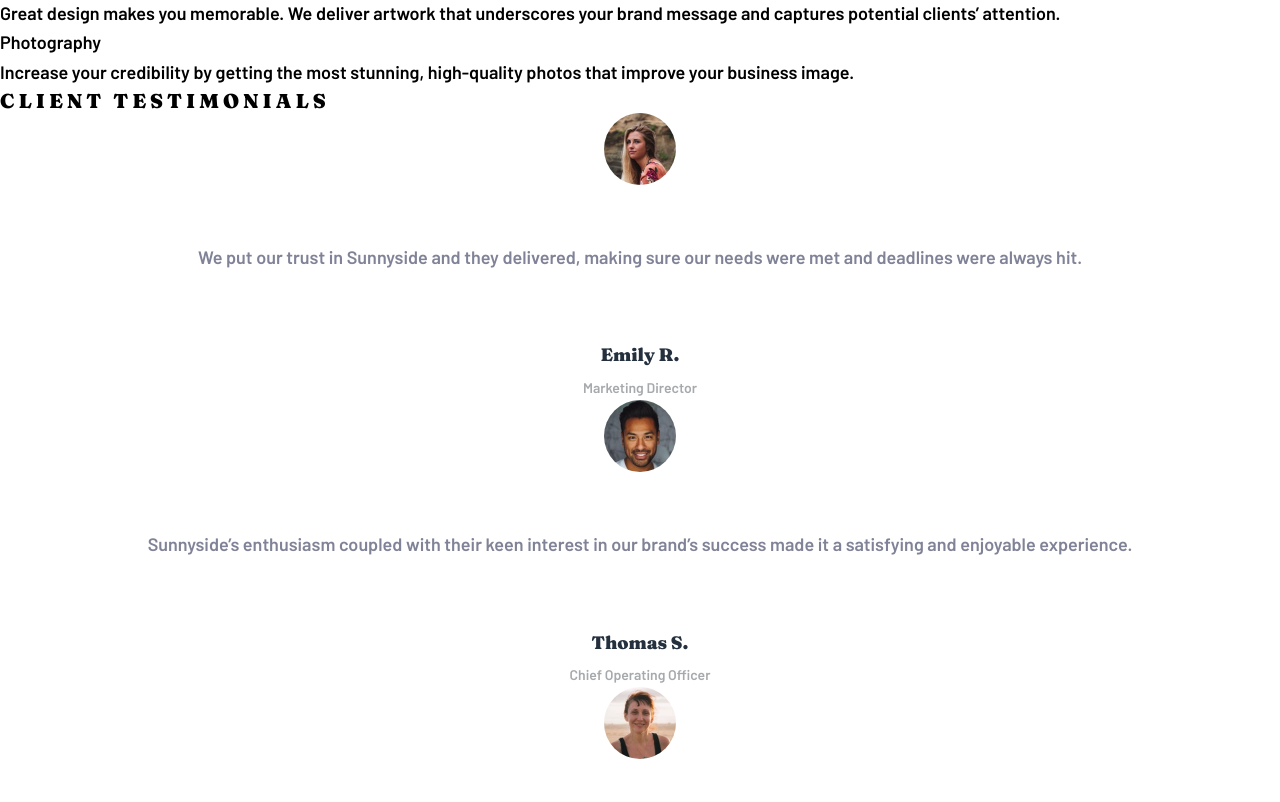
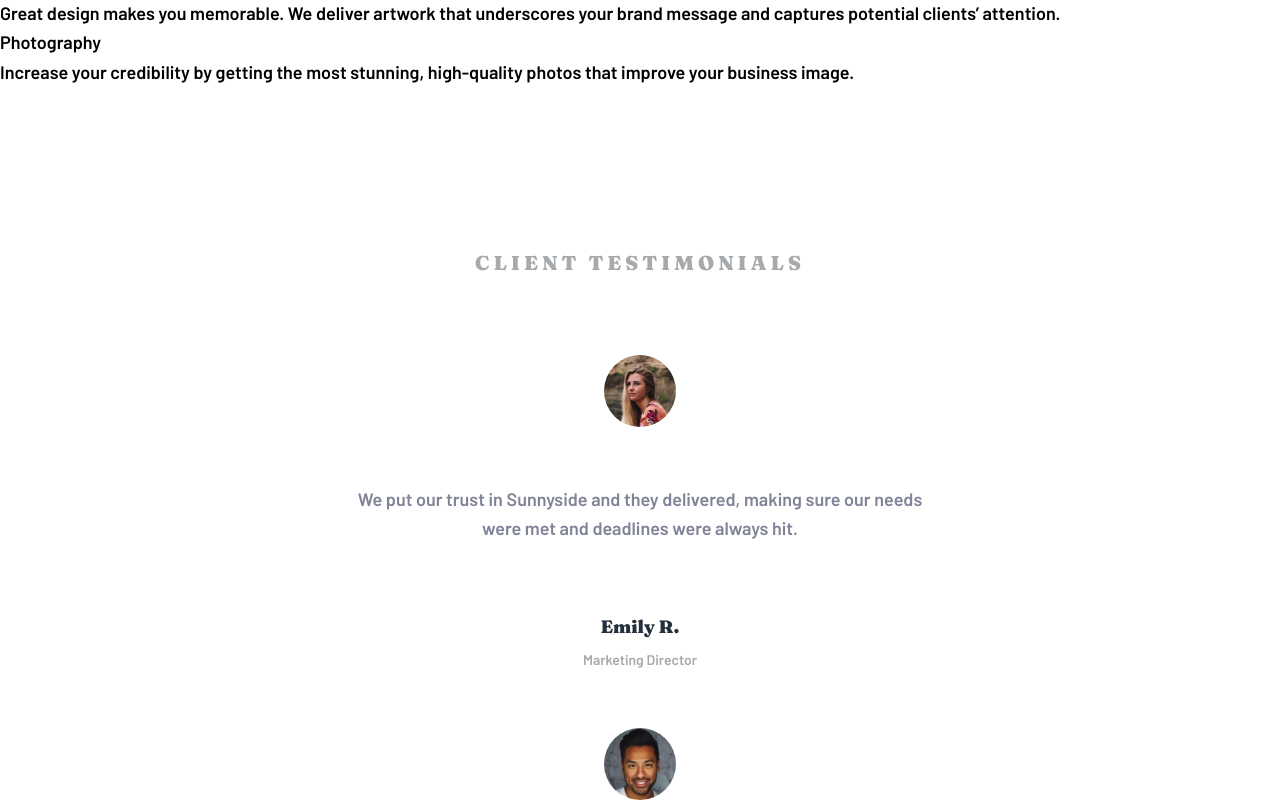
Before and after one commit to Arsalan2078/sunnyside-agency-landing-page, a React (Vite) app: page / in a window 1280 px wide. Shown: the part 629-1431 px from the top of the page. Built offline with nearby package versions, Linux system fonts and the light colour scheme.

Commit message:
Testmonials Section done

```diff
--- a/src/App.tsx
+++ b/src/App.tsx
@@ -4,9 +4,8 @@ import ButtonDefault from "./components/ButtonDefault";
 import Footer from "./components/Footer";
 import Icon from "./components/Icon";
 import Logo from "./components/Logo";
-import Picture from "./components/Picture";
 import SectionGallery from "./components/SectionGallery";
-import TestimonialCard from "./components/TestimonialCard";
+import SectionTestimonials from "./components/SectionTestimonials";
 
 export default function App() {
   return (
@@ -82,40 +81,7 @@ export default function App() {
             high-quality photos that improve your business image.
           </section>
 
-          <section>
-            <h4>Client testimonials</h4>
-
-            <ul>
-              <li>
-                <TestimonialCard
-                  image="/images/image-emily.jpg"
-                  paragraph="We put our trust in Sunnyside and they delivered, making sure our needs were met and deadlines were always hit."
-                  customer={{
-                    name: "Emily R.",
-                    occupation: "Marketing Director",
-                  }}
-                />
-              </li>
-              <li>
-                <TestimonialCard
-                  image="/images/image-thomas.jpg"
-                  paragraph="Sunnyside’s enthusiasm coupled with their keen interest in our brand’s success made it a satisfying and enjoyable experience."
-                  customer={{
-                    name: "Thomas S.",
-                    occupation: "Chief Operating Officer",
-                  }}
-                />
-              </li>
-              <li>
-                <TestimonialCard
-                  image="/images/image-jennie.jpg"
-                  paragraph="Incredible end result! Our sales increased over 400% when we worked with Sunnyside. Highly recommended!"
-                  customer={{ name: "Jennie F.", occupation: "Business Owner" }}
-                />
-              </li>
-            </ul>
-          </section>
-
+          <SectionTestimonials />
           <SectionGallery />
         </main>
 
--- /dev/null
+++ b/src/components/SectionTestimonials/index.module.scss
@@ -0,0 +1,45 @@
+@use "../../scss/mixins";
+
+.section {
+  display: flex;
+  flex-direction: column;
+  align-items: center;
+  gap: clamp(3.5rem, 2rem + 6.25vw, 5rem);
+
+  padding: clamp(3.4375rem, 2.4063rem + 4.2969vw, 4.46875rem) 0;
+  text-align: center;
+
+  > h4 {
+    color: var(--clr-grey-400);
+  }
+
+  > ul {
+    display: grid;
+    gap: 3.5rem;
+
+    padding: 0 clamp(1.5rem, -2.25rem + 15.625vw, 5.25rem);
+
+    > li {
+      max-width: 37.5rem;
+    }
+  }
+}
+
+@include mixins.screen-md {
+  .section {
+    padding: clamp(4.46875rem, -1.1875rem + 23.5677vw, 10.125rem) 0;
+
+    > ul {
+      padding: 0 clamp(5.25rem, 0.3125rem + 20.5729vw, 10.1875rem);
+    }
+  }
+}
+
+@include mixins.screen-full {
+  .section {
+    > ul {
+      grid-template-columns: repeat(3, 1fr);
+      gap: 2rem;
+    }
+  }
+}
--- /dev/null
+++ b/src/components/SectionTestimonials/index.tsx
@@ -0,0 +1,40 @@
+import styles from "./index.module.scss";
+import TestimonialCard from "../TestimonialCard";
+
+export default function SectionTestimonials() {
+  return (
+    <section className={`${styles.section}`}>
+      <h4>Client testimonials</h4>
+
+      <ul>
+        <li>
+          <TestimonialCard
+            image="/images/image-emily.jpg"
+            paragraph="We put our trust in Sunnyside and they delivered, making sure our needs were met and deadlines were always hit."
+            customer={{
+              name: "Emily R.",
+              occupation: "Marketing Director",
+            }}
+          />
+        </li>
+        <li>
+          <TestimonialCard
+            image="/images/image-thomas.jpg"
+            paragraph="Sunnyside’s enthusiasm coupled with their keen interest in our brand’s success made it a satisfying and enjoyable experience."
+            customer={{
+              name: "Thomas S.",
+              occupation: "Chief Operating Officer",
+            }}
+          />
+        </li>
+        <li>
+          <TestimonialCard
+            image="/images/image-jennie.jpg"
+            paragraph="Incredible end result! Our sales increased over 400% when we worked with Sunnyside. Highly recommended!"
+            customer={{ name: "Jennie F.", occupation: "Business Owner" }}
+          />
+        </li>
+      </ul>
+    </section>
+  );
+}
--- a/src/scss/_mixins.scss
+++ b/src/scss/_mixins.scss
@@ -13,6 +13,12 @@
 
 @mixin screen-xl {
   @media screen and (min-width: 1280px) {
+    @content;
+  }
+}
+
+@mixin screen-full {
+  @media screen and (min-width: 1440px) {
     @content;
   }
 }
```
